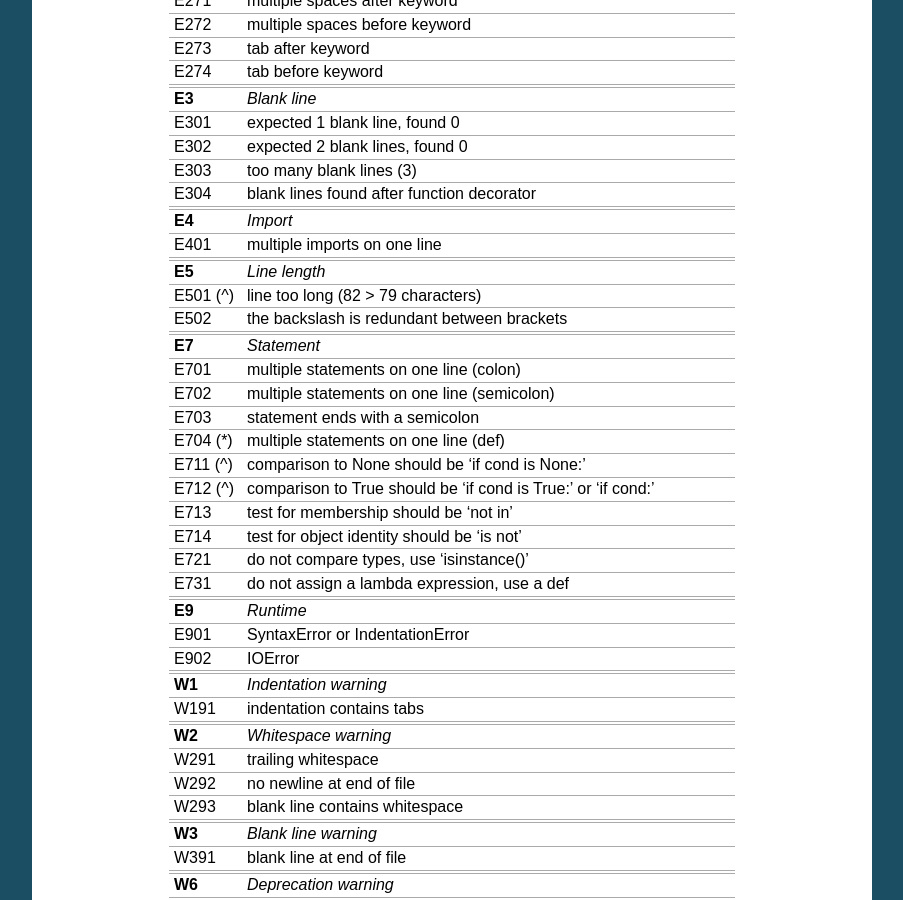
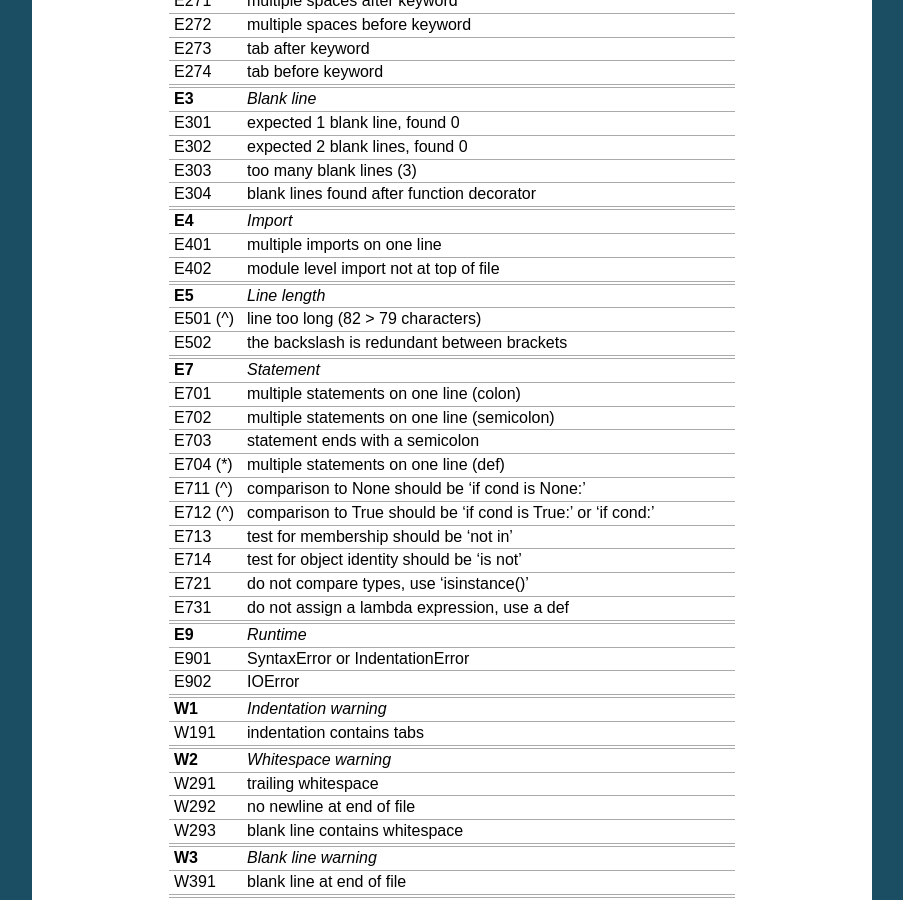
Before and after one commit to PyCQA/pycodestyle, a Sphinx documentation site: the page built from docs/intro.rst, in a window 1280 px wide and 900 px high, scrolled down 4290 px. Shown: the whole window, without its empty margins (198-1101 px from the left). Built offline with Sphinx 7.4.7, drawn with Linux system fonts in a browser that asks for light colours.

Commit message:
Add error code E402 to docs; issue #304

```diff
--- a/docs/intro.rst
+++ b/docs/intro.rst
@@ -324,6 +324,8 @@ This is the current list of error and warning codes:
 +----------+----------------------------------------------------------------------+
 | E401     | multiple imports on one line                                         |
 +----------+----------------------------------------------------------------------+
+| E402     | module level import not at top of file                               |
++----------+----------------------------------------------------------------------+
 +----------+----------------------------------------------------------------------+
 | **E5**   | *Line length*                                                        |
 +----------+----------------------------------------------------------------------+
```
